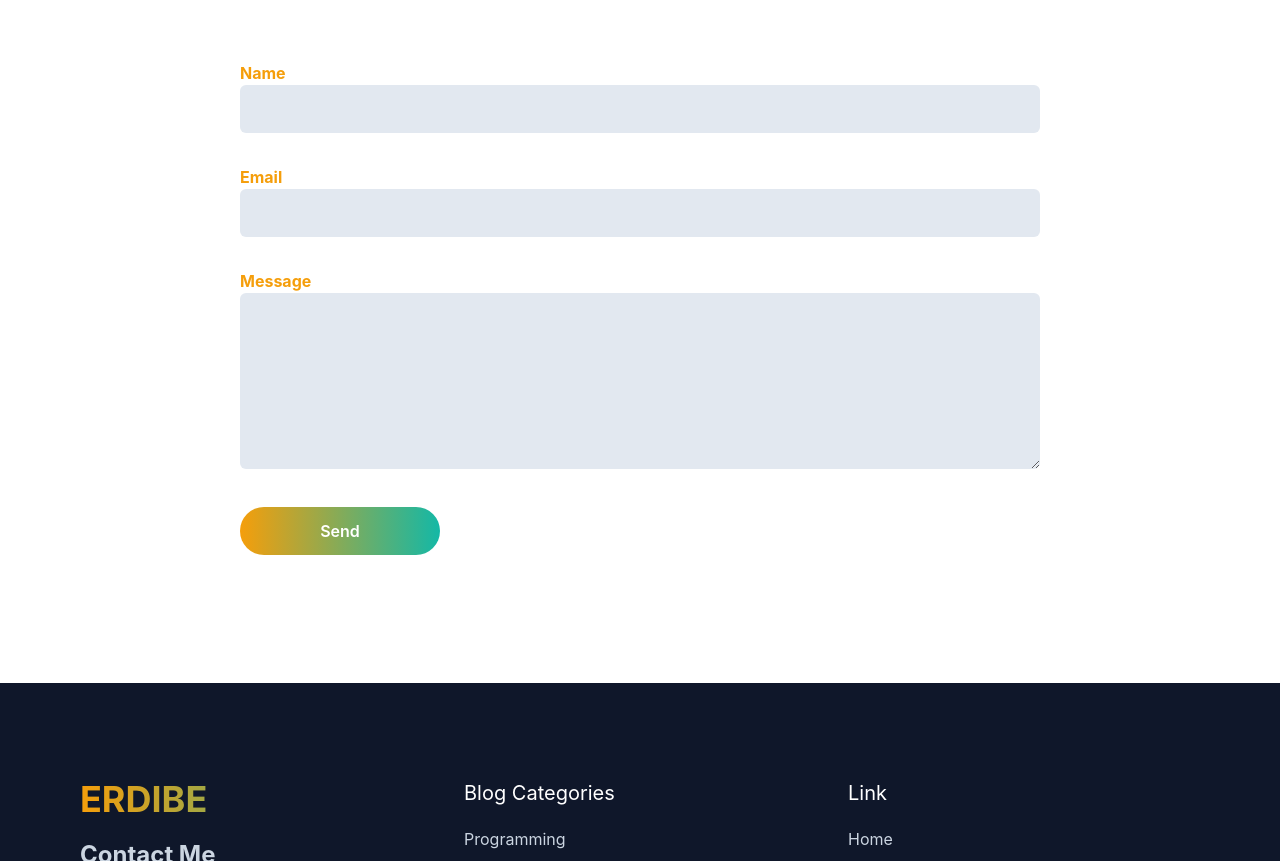
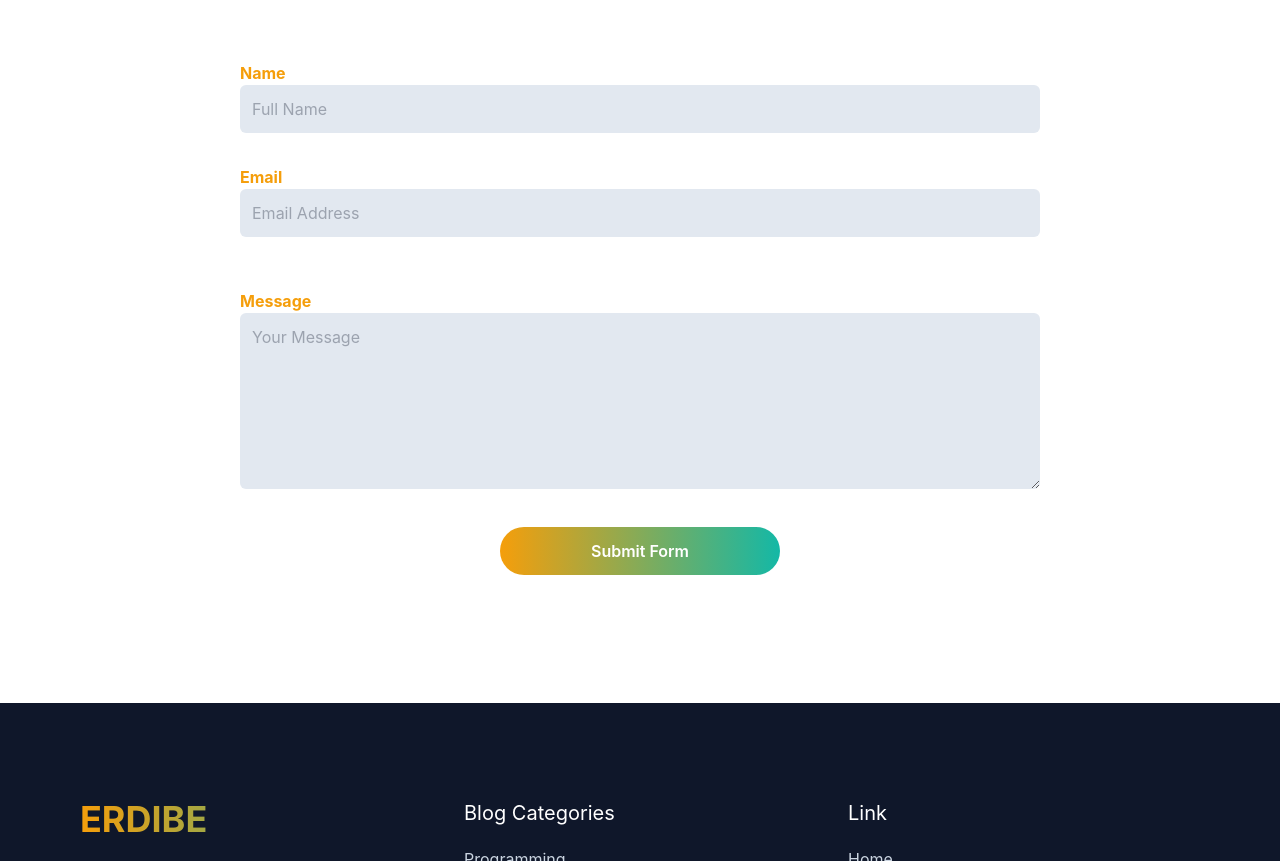
Before and after one commit to erdibe/rd-portfolio-tailwindcss, a website: page index.html in a window 1280 px wide. Shown: the part 4640-5501 px from the top of the page. Drawn offline with Linux system fonts and the light colour scheme.

Commit message:
menambah form to gmail

```diff
--- a/index.html
+++ b/index.html
@@ -5,7 +5,9 @@
     <meta http-equiv="X-UA-Compatible" content="IE=edge" />
     <meta name="viewport" content="width=device-width, initial-scale=1.0" />
     <title>Portfolio Tailwind CSS</title>
-    <link href="dist/css/final.css" rel="stylesheet" />
+    <link href="dist/output.css" rel="stylesheet" />
+
+    <!-- Fitur agar saat refresh di dark mode tidak kembali ke light mode dengan cara disimpan di localstorage -->
     <script>
       if (localStorage.theme === "dark" || (!("theme" in localStorage) && window.matchMedia("(prefers-color-scheme: dark)").matches)) {
         document.documentElement.classList.add("dark");
@@ -118,22 +120,6 @@
                     <path fill="url(#linearGradientId)" d="M773.5,639Q660,778,484,805Q308,832,187,666Q66,500,211,375Q356,250,508,236Q660,222,773.5,361Q887,500,773.5,639Z" transform="translate()" scale="(1.3)" />
                   </g>
                 </svg>
-
-                <!-- <svg width="400" height="450" viewBox="0 0 200 200" xmlns="http://www.w3.org/2000/svg">
-                  <path
-                    fill="#f59e0b"
-                    d="M61.1,-59C77,-45.1,86.3,-22.6,86.6,0.3C86.8,23.1,78,46.2,62.1,55.2C46.2,64.1,23.1,59,0.1,58.9C-22.8,58.8,-45.7,63.6,-58.8,54.6C-71.9,45.7,-75.2,22.8,-75.4,-0.2C-75.6,-23.2,-72.6,-46.4,-59.5,-60.3C-46.4,-74.2,-23.2,-78.8,-0.3,-78.5C22.6,-78.2,45.1,-72.9,61.1,-59Z"
-                    transform="translate(100 100)"
-                  />
-                </svg> -->
-
-                <!-- <svg width="400" height="450" viewBox="0 0 200 200" xmlns="http://www.w3.org/2000/svg">
-                  <path
-                    fill="#f59e0b"
-                    d="M40.3,-42.3C47.8,-32.8,46.4,-16.4,45.3,-1C44.3,14.3,43.6,28.7,36.2,42.3C28.7,55.9,14.3,68.7,-0.7,69.4C-15.8,70.2,-31.6,58.8,-38.1,45.2C-44.5,31.6,-41.6,15.8,-45.4,-3.9C-49.3,-23.5,-60,-47.1,-53.5,-56.7C-47.1,-66.2,-23.5,-61.8,-3.6,-58.2C16.4,-54.6,32.8,-51.9,40.3,-42.3Z"
-                    transform="translate(100 100)"
-                  />
-                </svg> -->
               </span>
             </div>
           </div>
@@ -464,23 +450,31 @@
           </div>
         </div>
 
-        <form action="">
-          <div class="w-full lg:mx-auto lg:w-2/3">
-            <div class="mb-8 w-full px-4">
-              <label for="name" class="text-base font-bold text-primary">Name</label>
-              <input type="text" id="name" class="w-full rounded-md bg-slate-200 p-3 text-dark focus:border-primary focus:outline-none focus:ring-1 focus:ring-primary" />
+        <form target="_blank" action="https://formsubmit.co/3e7ceaffa13d1e4dd3e85f7532e20627" method="POST">
+          <div class="form-group w-full lg:mx-auto lg:w-2/3">
+            <div class="form-row">
+              <div class="col col mb-8 w-full px-4">
+                <label for="name" class="text-base font-bold text-primary">Name</label>
+                <input type="text" name="name" class="form-control w-full rounded-md bg-slate-200 p-3 text-dark focus:border-primary focus:outline-none focus:ring-1 focus:ring-primary" placeholder="Full Name" />
+              </div>
+              <div class="col mb-8 w-full px-4">
+                <label for="email" class="block text-base font-bold text-primary">Email</label>
+                <input
+                  type="email"
+                  name="email"
+                  class="form-control peer w-full rounded-md bg-slate-200 p-3 text-dark focus:border-primary focus:outline-none focus:ring-1 focus:ring-primary invalid:focus:border-pink-700 invalid:focus:text-pink-700 invalid:focus:ring-pink-700"
+                  placeholder="Email Address"
+                />
+                <p class="invisible m-1 text-xs text-pink-700 peer-invalid:visible">Format Email Tidak Valid !</p>
+              </div>
             </div>
-            <div class="mb-8 w-full px-4">
-              <label for="email" class="text-base font-bold text-primary">Email</label>
-              <input type="email" id="email" class="w-full rounded-md bg-slate-200 p-3 text-dark focus:border-primary focus:outline-none focus:ring-1 focus:ring-primary" />
-            </div>
-            <div class="mb-8 w-full px-4">
-              <label for="message" class="text-base font-bold text-primary">Message</label>
-              <textarea type="text" id="message" class="h-44 w-full rounded-md bg-slate-200 p-3 text-dark focus:border-primary focus:outline-none focus:ring-1 focus:ring-primary"></textarea>
-            </div>
-            <div class="w-full px-4">
-              <button class="bgradients w-full rounded-full py-3 px-8 text-base font-semibold text-white transition duration-300 hover:opacity-80 hover:shadow-lg lg:w-1/4">Send</button>
-            </div>
+          </div>
+          <div class="form-group mb-8 w-full px-4 lg:mx-auto lg:w-2/3">
+            <label for="message" class="text-base font-bold text-primary">Message</label>
+            <textarea placeholder="Your Message" class="form-control h-44 w-full rounded-md bg-slate-200 p-3 text-dark focus:border-primary focus:outline-none focus:ring-1 focus:ring-primary" name="message" rows="10"></textarea>
+          </div>
+          <div class="col mx-auto w-full px-4 lg:w-1/4">
+            <button type="submit" class="bgradients w-full rounded-full py-3 px-8 text-base font-semibold text-white transition duration-300 hover:opacity-80 hover:shadow-lg">Submit Form</button>
           </div>
         </form>
       </div>
```
Also changed, not shown: dist/css/final.css, dist/output.css.
